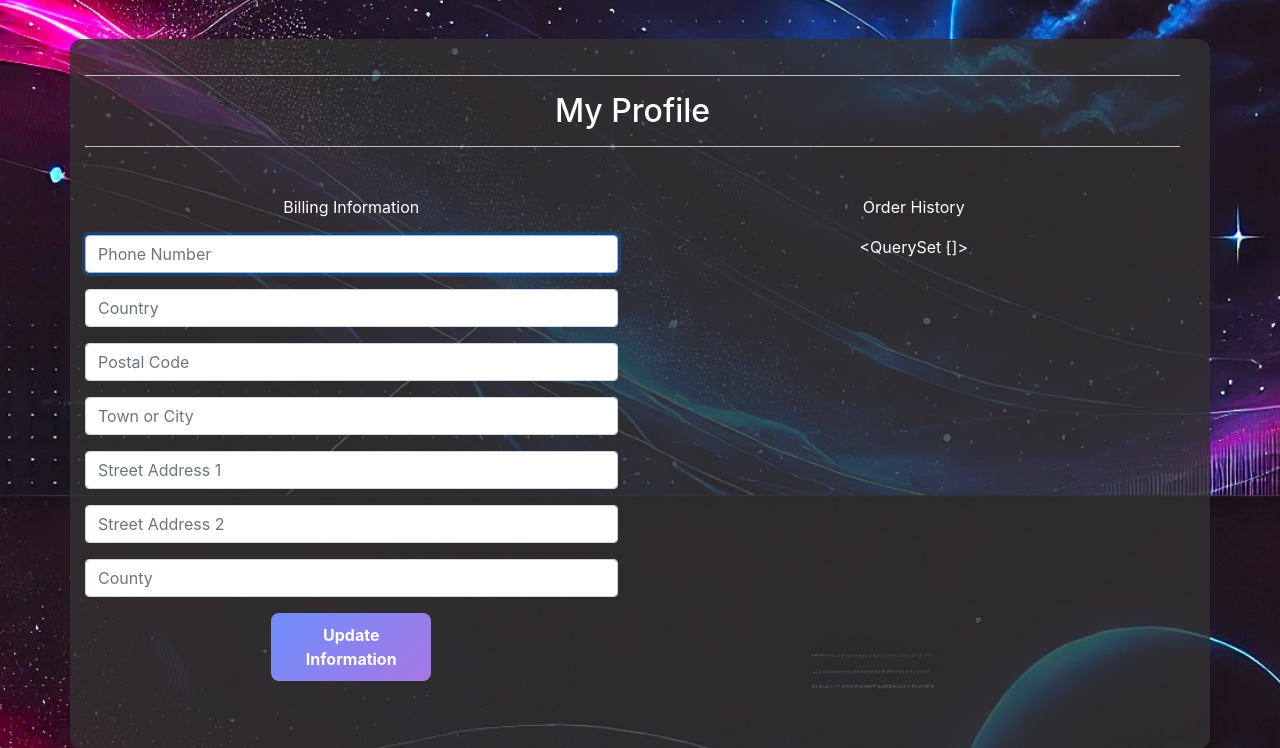
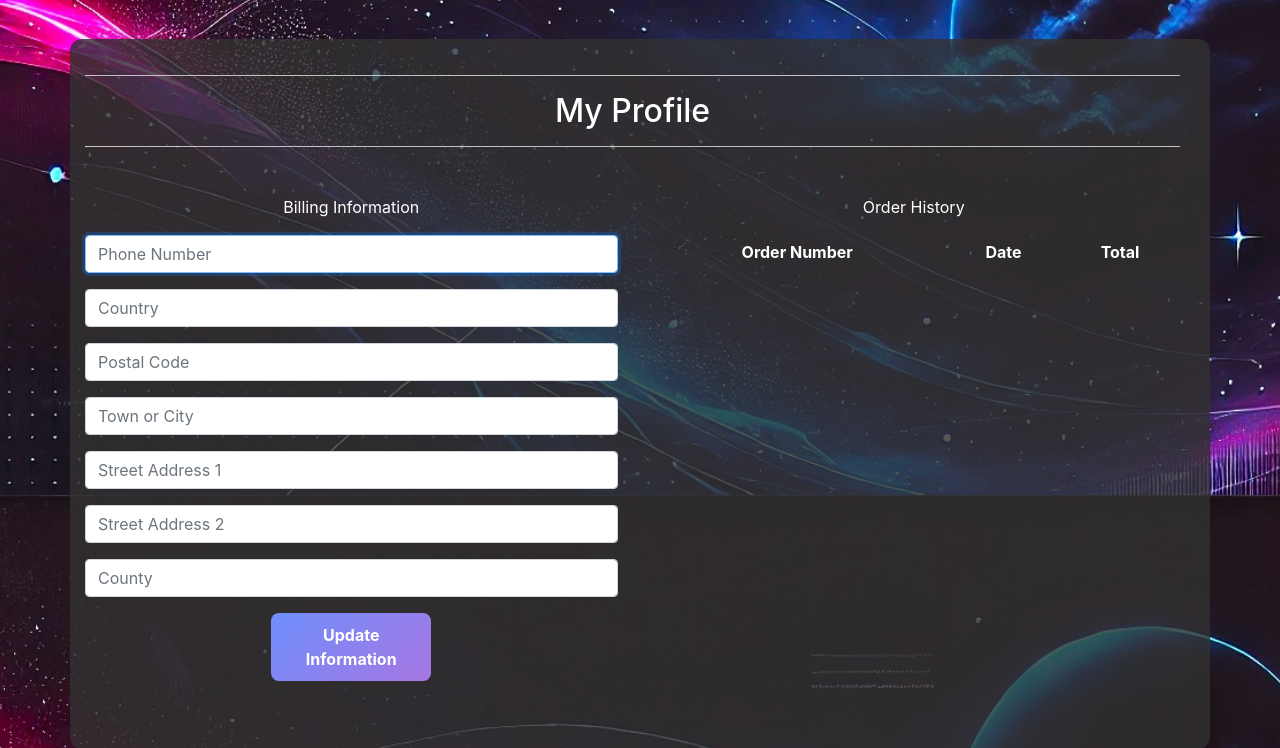
Before and after one commit to ZoltanSzarvas0209/myportfolio, a Django app: page /profile/ in a window 1280 px wide. Shown: the part 305-1053 px from the top of the page. Run offline with Django 3.2, Linux system fonts and the light colour scheme; the visitor is signed in with stand-in values (Sample User, id 1); data comes from the database, SQL or seed files in the repository; data that the repository does not hold is empty; some libraries are stand-ins or nearby versions.

Commit message:
USerProfiles- added order history and fixed checkout_success order total issue

```diff
--- a/checkout/admin.py
+++ b/checkout/admin.py
@@ -13,7 +13,7 @@ class OrderAdmin(admin.ModelAdmin):
     readonly_fields = ('order_number', 'date',
                        'order_total',)
 
-    fields = ('order_number', 'date', 'full_name',
+    fields = ('order_number', 'user_profile', 'date', 'full_name',
               'email', 'phone_number', 'country',
               'postcode', 'town_or_city', 'street_address1',
               'street_address2', 'county',
--- a/profiles/templates/profiles/profile.html
+++ b/profiles/templates/profiles/profile.html
@@ -24,7 +24,31 @@
         </div>
         <div class="col-12 col-lg-6">
             <p>Order History</p>
-            {{ orders }}
+            <div class="table-responsive">
+                <table class="table table-sm table-borderless text-white">
+                    <thead>
+                        <tr>
+                            <th>Order Number</th>
+                            <th>Date</th>
+                            <th>Total</th>
+                        </tr>
+                    </thead>
+                    <tbody>
+                        {% for order in orders %}
+                            <tr>
+                                <td>
+                                    <a href="{% url 'order_history' order.order_number %}"
+                                    title="{{ order.order_number }}">
+                                        {{ order.order_number|truncatechars:6 }}
+                                    </a>
+                                </td>
+                                <td>{{ order.date }}</td>
+                                <td>£{{ order.order_total }}</td>
+                            </tr>
+                        {% endfor %}
+                    </tbody>
+                </table>
+            </div>
         </div>
     </div>
 </div>
--- a/profiles/urls.py
+++ b/profiles/urls.py
@@ -2,5 +2,6 @@ from django.urls import path
 from . import views
 
 urlpatterns = [
-    path('', views.profile, name='profile')
+    path('', views.profile, name='profile'),
+    path('order_history/<order_number>', views.order_history, name='order_history'),
 ]
--- a/profiles/views.py
+++ b/profiles/views.py
@@ -3,6 +3,7 @@ from django.contrib import messages
 
 from .models import UserProfile
 from .forms import UserProfileForm
+from checkout.models import Order
 
 
 def profile(request):
@@ -27,3 +28,20 @@ def profile(request):
     }
 
     return render(request, template, context)
+
+
+def order_history(request, order_number):
+    order = get_object_or_404(Order, order_number=order_number)
+
+    messages.info(request, (
+        f'This is a past confirmation for order number {order_number}. '
+        'A confirmation email was sent on the order date.'
+    ))
+
+    template = 'checkout/checkout_success.html'
+    context = {
+        'order': order,
+        'from_profile': True,
+    }
+
+    return render(request, template, context)
```
Also changed, not shown: TESTING.md (+14 -0 lines), checkout/templates/checkout/checkout_success.html (+10 -5 lines), checkout/views.py (+42 -1 lines), static/images/readme_images/bugs/issue3.jpg (added), static/images/readme_images/bugs/issue3_solution.jpg (added).
